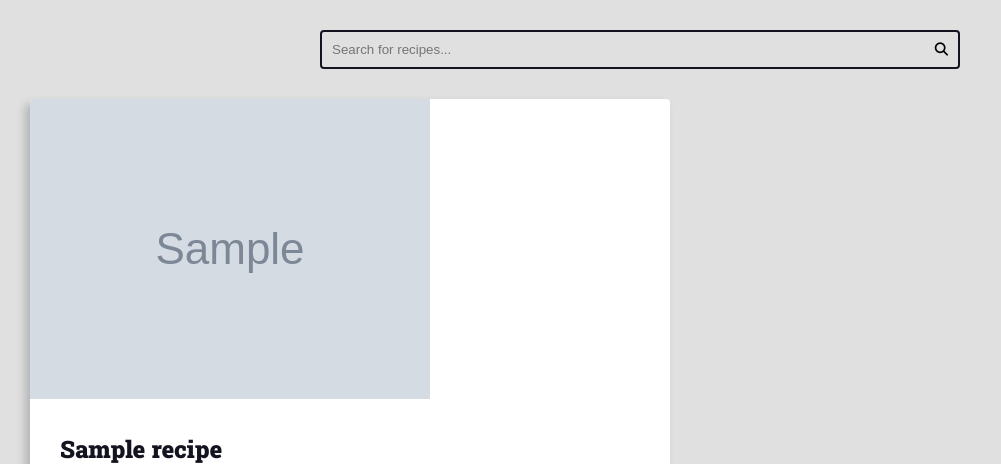
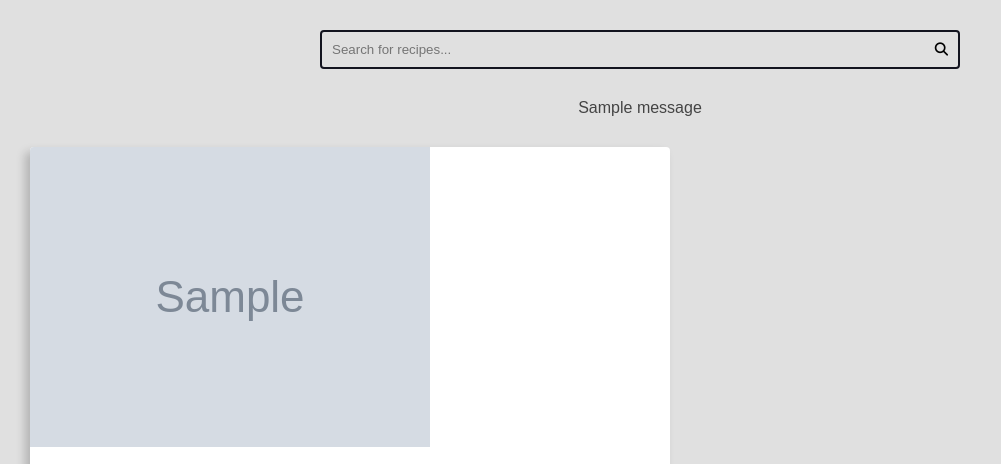
Before and after one commit to GuilhermePereiraRamalho/curso-django-projeto1, a Django app: template recipes/templates/recipes/pages/home.html in a window 1280 px wide. Shown: the part 113-577 px from the top of the page, without its empty margins (0-1001 px from the left). Run offline with Django 5.2, Linux system fonts and the light colour scheme; the template is opened without the code that fills it: values that come from a table or form of the project are taken from there, others are empty; tables that the repository leaves empty hold one stand-in row (values such as "Sample post"); grey boxes marked "Sample" are stand-in pictures; one stand-in notice (Sample message) is shown.

Commit message:
Configurando as flash messages do Django

```diff
--- a/recipes/templates/recipes/pages/home.html
+++ b/recipes/templates/recipes/pages/home.html
@@ -3,13 +3,22 @@
 {% block title %}Home |{% endblock title %}
 
 {% block content %}
+
+{% if messages %}
+    <div class="main-content center container">
+        {% for message in messages %}
+            {{ message }}
+        {% endfor %}
+    </div>
+{% endif %}
+
 <div class="main-content main-content-list container">
     {% for recipe in recipes %}
-        {% include "recipes/partials/recipe.html" %}
+    {% include "recipes/partials/recipe.html" %}
     {% empty %}
-        <div class="center m-y">
-            <h1>No Recipes found here 😢</h1>
-        </div>
+    <div class="center m-y">
+        <h1>No Recipes found here 😢</h1>
+    </div>
     {% endfor %}
 </div>
 {% endblock content %}
--- a/recipes/views.py
+++ b/recipes/views.py
@@ -1,10 +1,13 @@
+import os
+
 from django.http import Http404
 from django.shortcuts import render, get_list_or_404, get_object_or_404
 from django.db.models import Q
+from django.contrib import messages
+
 from utils.pagination import make_pagination
 
 from .models import Recipe
-import os
 
 PER_PAGE = int(os.environ.get('PER_PAGE', 6))
 
@@ -19,6 +22,7 @@ def home(request):
         recipes,
         per_page=PER_PAGE
     )
+    messages.success(request, 'Epa, você foi pesquisar algo que eu vi.')
 
     return render(request, 'recipes/pages/home.html', context={
         'recipes': page_obj,
```
Also changed, not shown: config/settings.py (+9 -0 lines).
